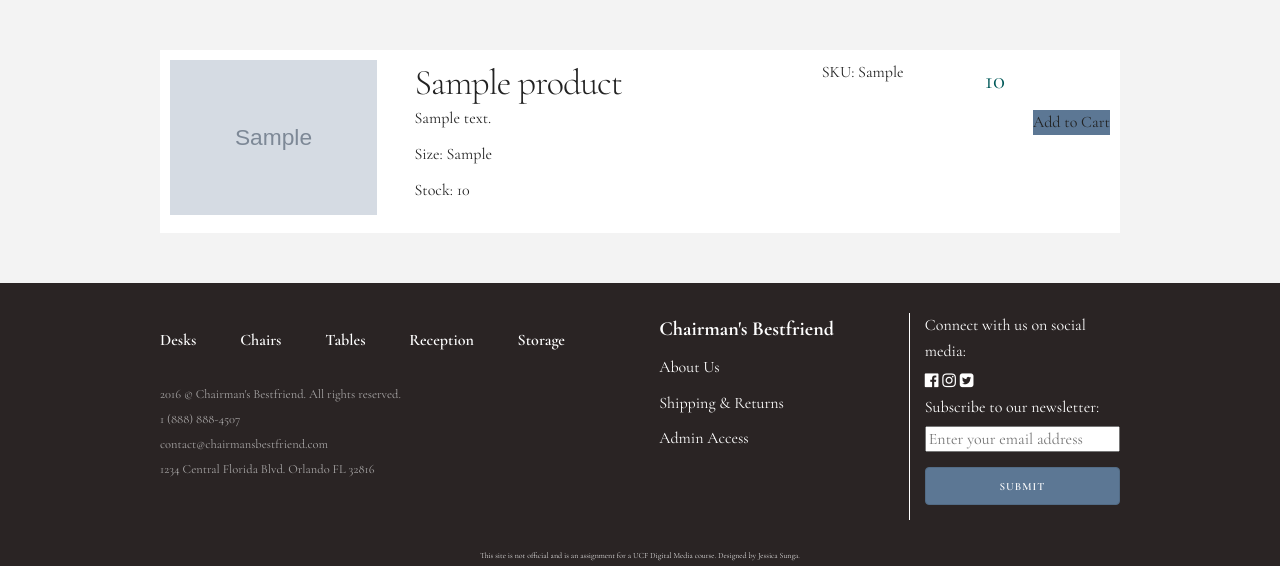
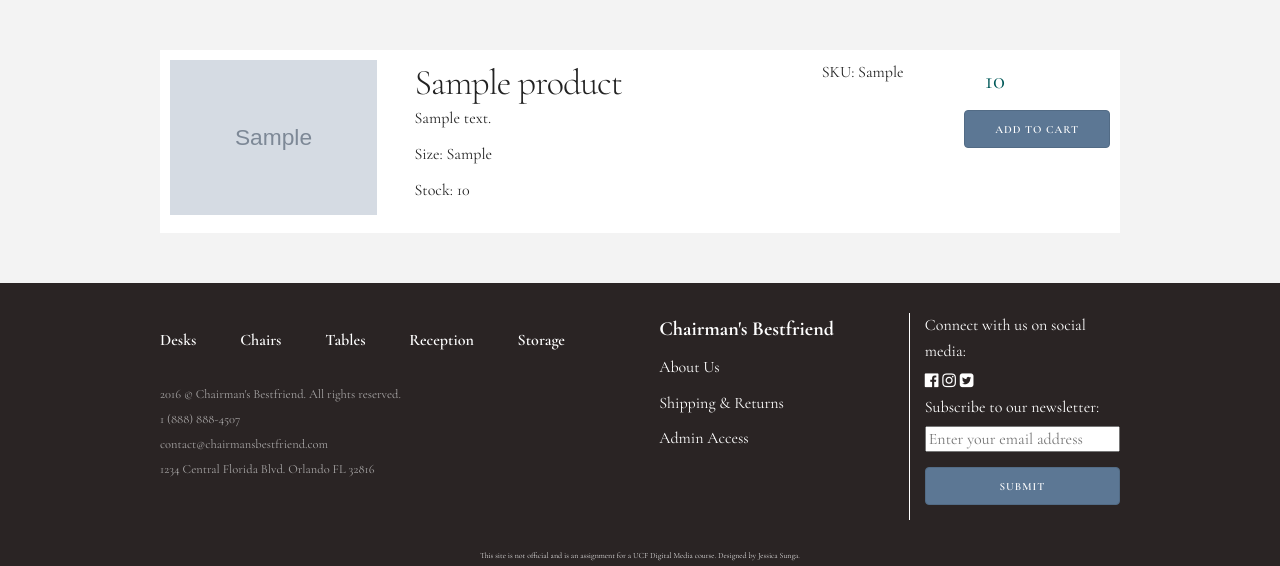
Before and after one commit to chidi-ivo-dev/ecommerce, a PHP site: the page made by product.php in a window 1280 px wide. Shown: the part 157-723 px from the top of the page. Run offline with PHP 8.4, Linux system fonts and the light colour scheme; tables that the repository leaves empty or names only in its code hold one stand-in row (values such as "Sample post"); grey boxes marked "Sample" are stand-in pictures; some libraries are stand-ins or nearby versions.

Commit message:
Added missing links.

```diff
--- a/cart.php
+++ b/cart.php
@@ -32,7 +32,7 @@
   </div>
 
   <div class="row button-row u-pull-right">
-		<input class="button" type="submit" value="Continue Shopping">
+		<a href="home.php"><input class="button" type="submit" value="Continue Shopping"></a>
 		<a href="fulfillment.php"><input class="button-primary" type="submit" value="Proceed to Checkout"></a>
   </div>
 
--- a/product.php
+++ b/product.php
@@ -35,7 +35,7 @@
 					print ('<div class="two columns"><p class="price">' . $row["price"] . '</p></div>');
 
 					print ("<div class='row'>
-						<a href='addtocart.php?sku=". $row["sku"] . "&product_name=". $row["product_name"] . "&price=". $row["price"] ."&image=" . $row["image"] . "&size=" . $row["size"] . "&stock=" . $row["stock"] . "' class='button-primary u-pull-right'>Add to Cart</a></div>");
+						<a href='addtocart.php?sku=". $row["sku"] . "&product_name=". $row["product_name"] . "&price=". $row["price"] ."&image=" . $row["image"] . "&size=" . $row["size"] . "&stock=" . $row["stock"] . "' class='u-pull-right'><input class='button-primary' type='submit' value='Add To Cart'></a></div>");
 
 					print ('</div>');
 				}
```
